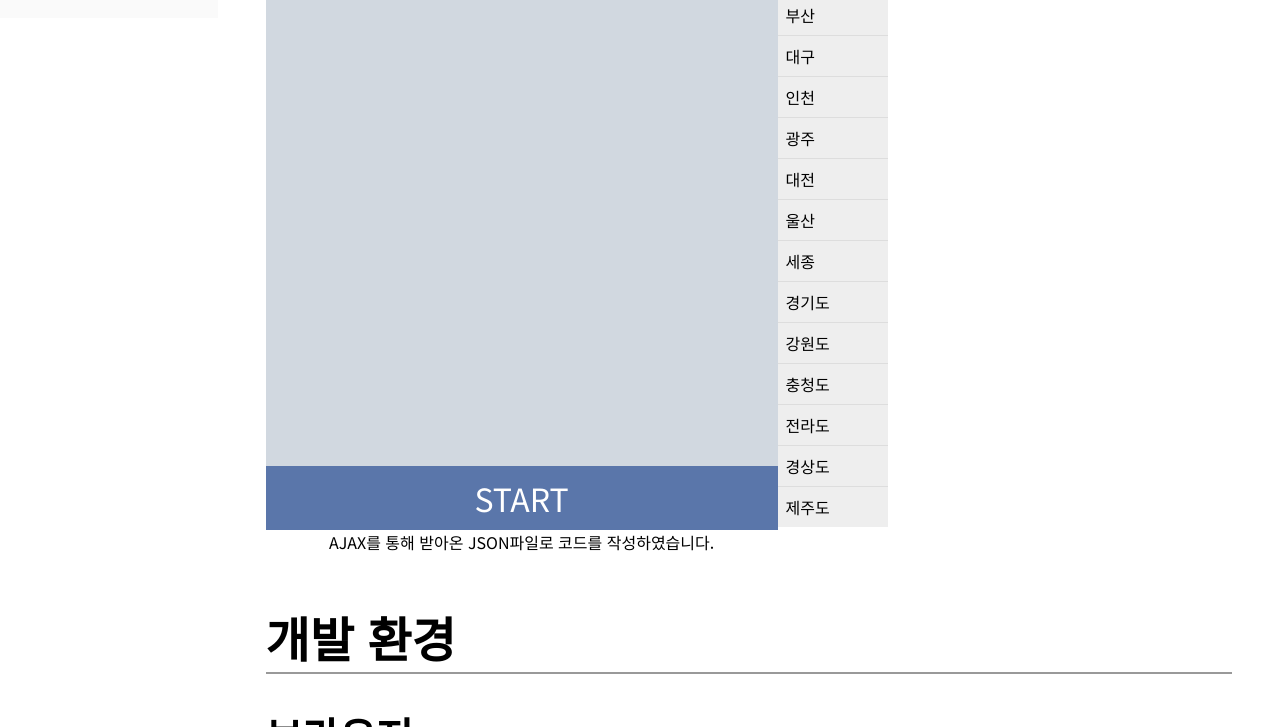
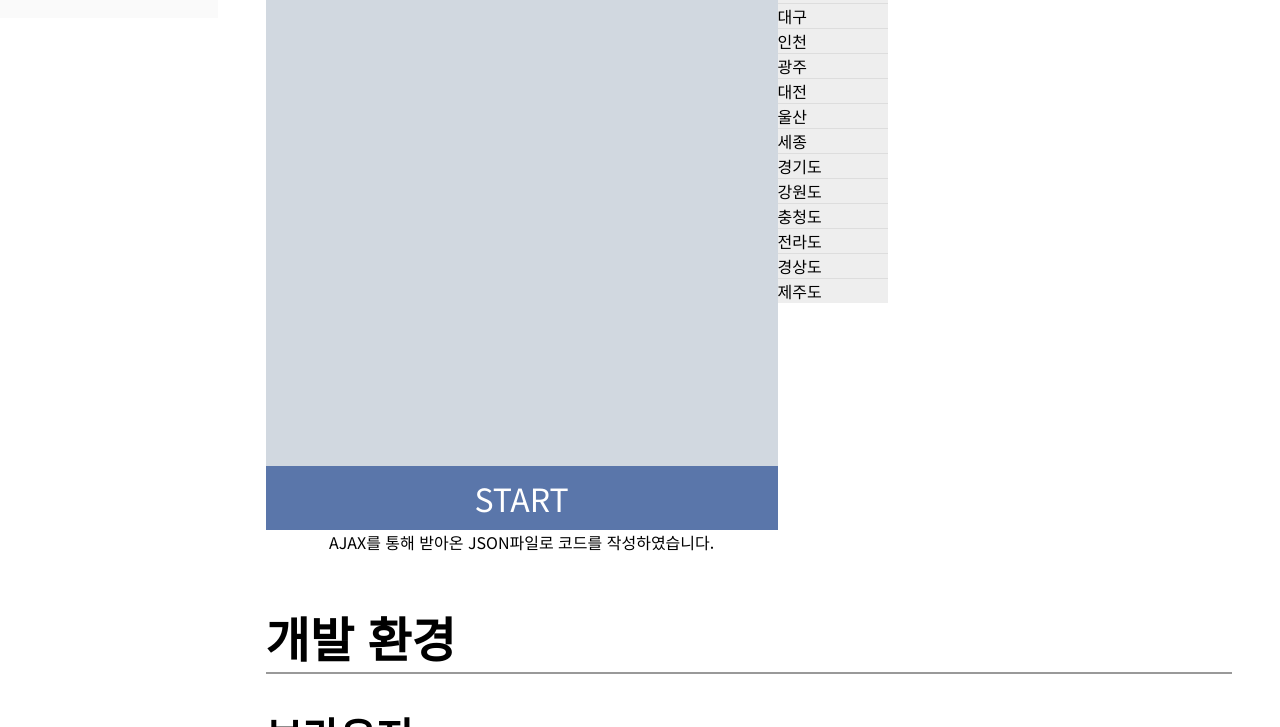
Before and after one commit to RyuJoonSik/Portfolio01, a plain HTML site: page index.html in a window 1280 px wide. Shown: the part 782-1509 px from the top of the page. Drawn offline with Linux system fonts and the light colour scheme.

Commit message:
Update style.css

```diff
--- a/style.css
+++ b/style.css
@@ -248,7 +248,7 @@ a {
 .district__name,
 .sub-district__name {
   display: block;
-  padding: 0.5em;
+  /* padding: 0.5em; */
   font-size: 1rem;
   text-align: left;
 }
```
